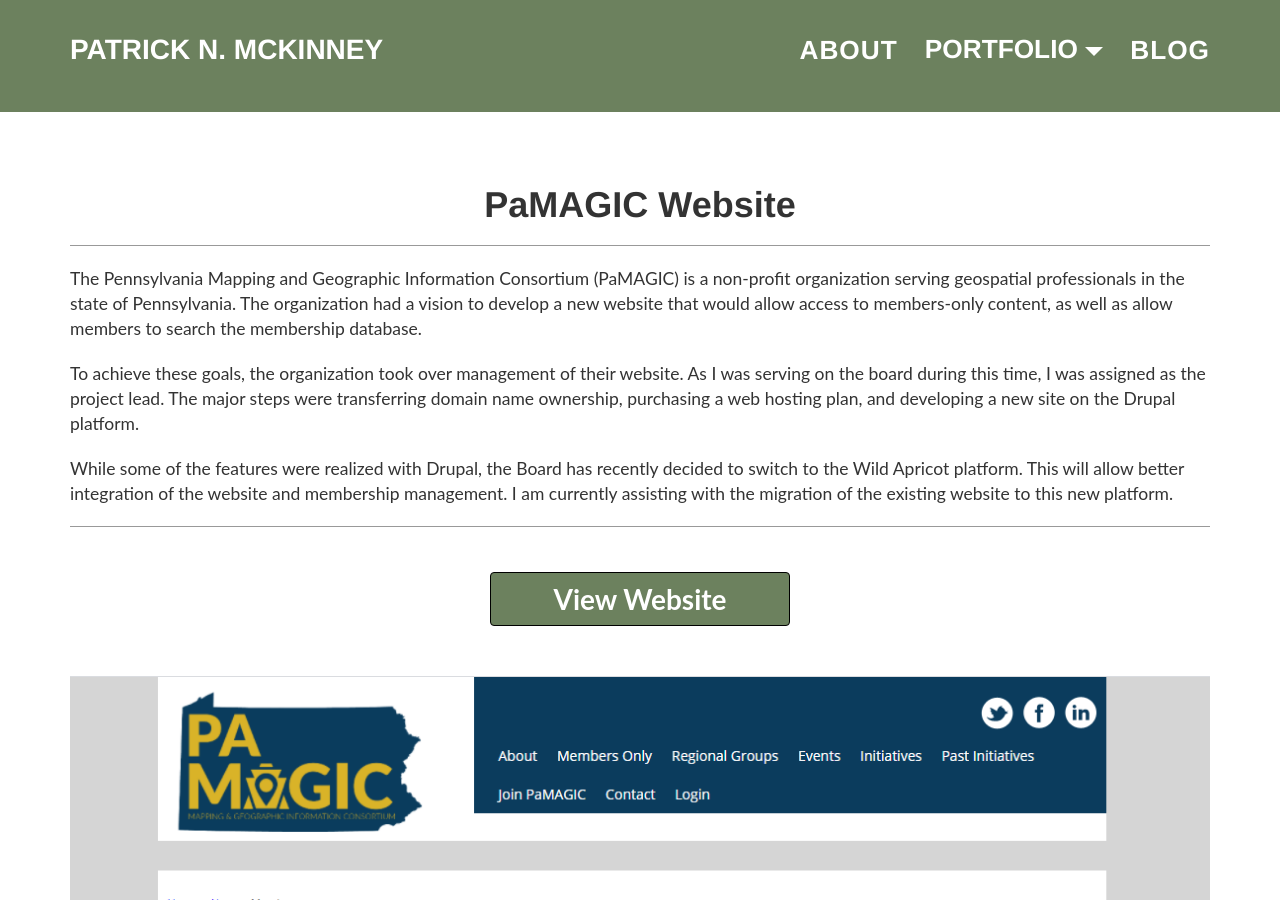
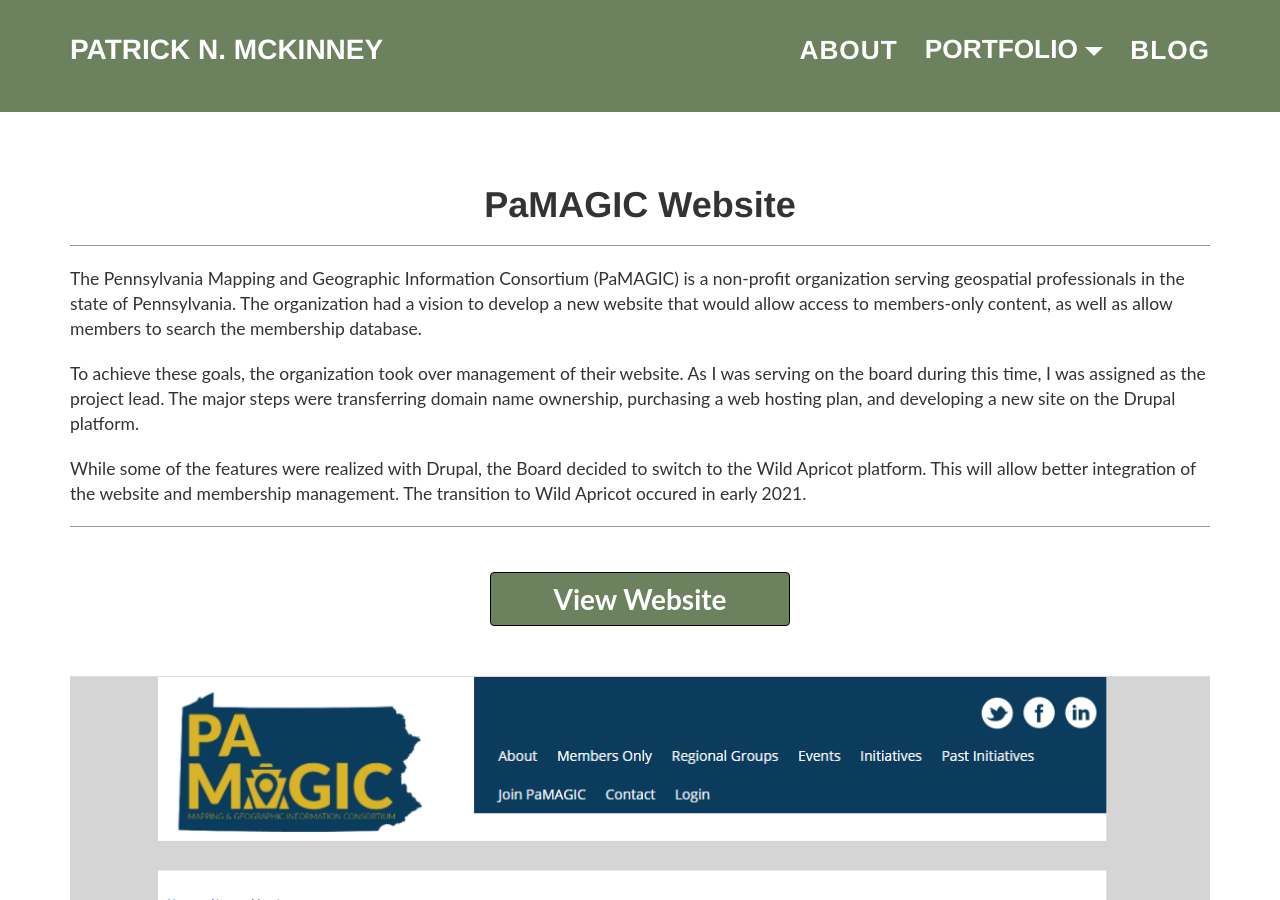
Before and after one commit to pmacMaps/website-live-test, a Jekyll site: the page built from portfolio_singles/pamagic.html, in a window 1280 px wide and 900 px high. Built offline with Jekyll 4.4.1, drawn with Linux system fonts in a browser that asks for light colours.

Commit message:
Update pamagic.html

```diff
--- a/portfolio_singles/pamagic.html
+++ b/portfolio_singles/pamagic.html
@@ -14,7 +14,7 @@ permalink: /portfolio/product/pamagic
                 <hr />
                 <p>The Pennsylvania Mapping and Geographic Information Consortium (PaMAGIC) is a non-profit organization serving geospatial professionals in the state of Pennsylvania.  The organization had a vision to develop a new website that would allow access to members-only content, as well as allow members to search the membership database.</p>
                 <p>To achieve these goals, the organization took over management of their website.  As I was serving on the board during this time, I was assigned as the project lead.  The major steps were  transferring domain name ownership, purchasing a web hosting plan, and developing a new site on the Drupal platform.</p>
-                <p>While some of the features were realized with Drupal, the Board has recently decided to switch to the Wild Apricot platform.  This will allow better integration of the website and membership management.  I am currently assisting with the migration of the existing website to this new platform.</p>
+                <p>While some of the features were realized with Drupal, the Board decided to switch to the Wild Apricot platform.  This will allow better integration of the website and membership management.  The transition to Wild Apricot occured in early 2021.</p>
                 <hr />
             </div>
         </div>
```
